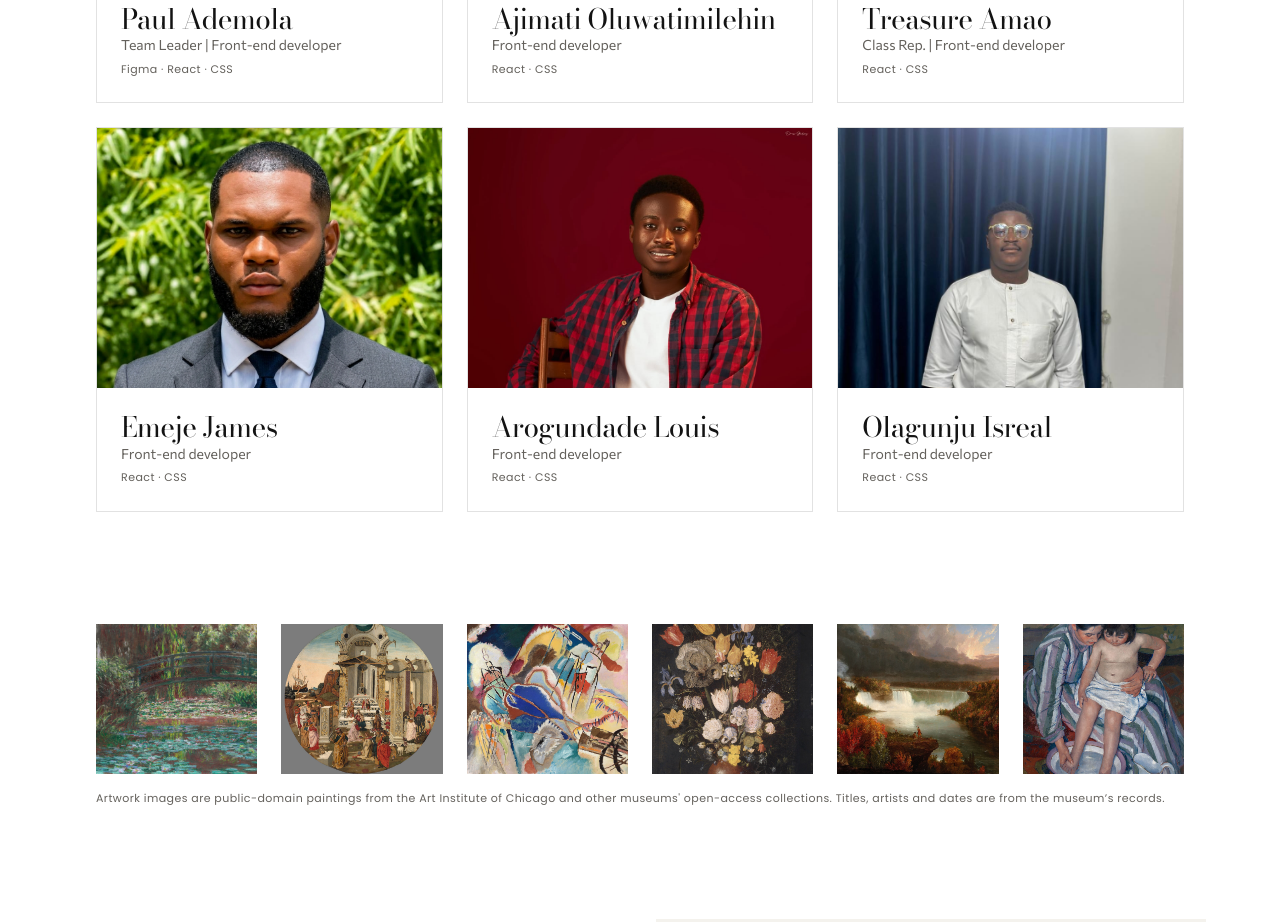
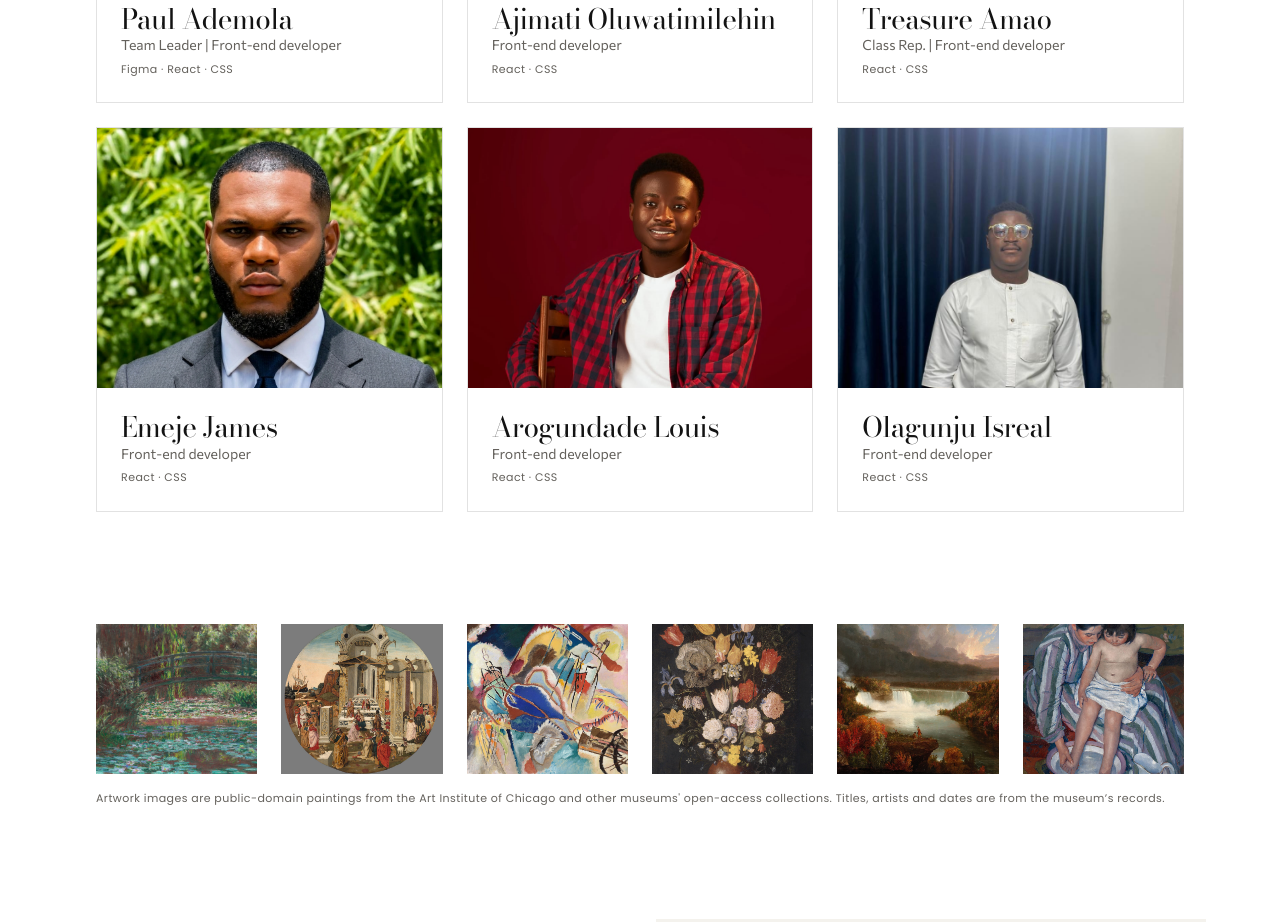
Before and after one commit to paulademolaa/ArtMind-AI-eProject, a React (Vite) app: page /about in a window 1280 px wide. Shown: the part 2300-3222 px from the top of the page. Built offline with nearby package versions, Linux system fonts and the light colour scheme.

Commit message:
Move Louis's team photo up in its frame on the About page
Team members can now have their own photo position (photoPosition in siteData.js).

```diff
--- a/src/data/siteData.js
+++ b/src/data/siteData.js
@@ -111,6 +111,6 @@ export const team = [
   { name: 'Ajimati Oluwatimilehin', role: 'Front-end developer', skills: 'React · CSS', github: 'https://github.com/ji-blaq', linkedin: '#' },
   { name: 'Treasure Amao', role: 'Class Rep. | Front-end developer', skills: 'React · CSS', github: 'https://github.com/temzycodes', linkedin: '#' },
   { name: 'Emeje James', role: 'Front-end developer', skills: 'React · CSS', github: 'https://github.com/sno-div', linkedin: '#' },
-  { name: 'Arogundade Louis', role: 'Front-end developer', skills: 'React · CSS', github: 'https://github.com/louis-d-great', linkedin: '#' },
+  { name: 'Arogundade Louis', role: 'Front-end developer', skills: 'React · CSS', github: 'https://github.com/louis-d-great', linkedin: '#', photoPosition: 'center 15%' },
   { name: 'Olagunju Isreal', role: 'Front-end developer', skills: 'React · CSS', github: 'https://github.com/olagunjupopizzy-coder', linkedin: '#' },
 ];
--- a/src/pages/About.jsx
+++ b/src/pages/About.jsx
@@ -166,6 +166,7 @@ function About() {
                   <img
                     src={teamPhotos[index]}
                     alt={person.name}
+                    style={{ objectPosition: person.photoPosition }}
                     onError={(event) => (event.currentTarget.style.display = 'none')}
                   />
 
```
